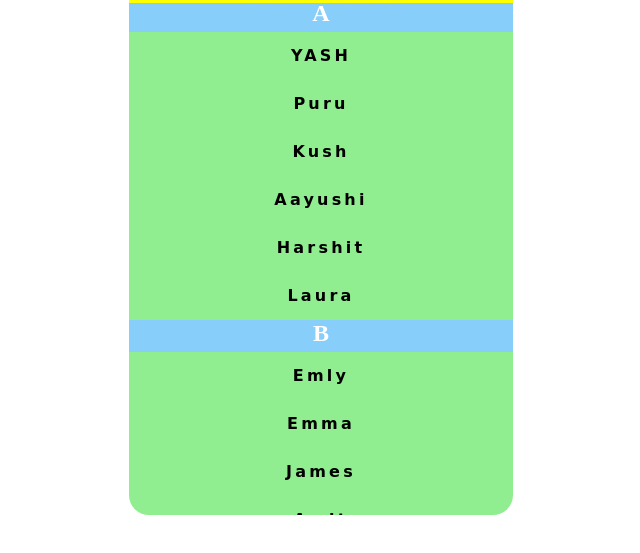
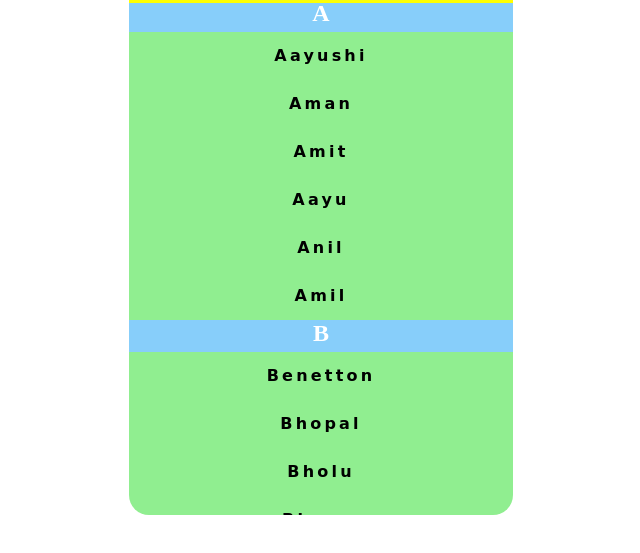
Before and after one commit to Thakran23/Group22assignments, a plain HTML site: page Web development/Assi/index.html in a window 1280 px wide. Shown: the part 205-758 px from the top of the page, without its empty margins (319-959 px from the left). Drawn offline with Linux system fonts and the light colour scheme.

Commit message:
Update index.html

```diff
--- a/Web development/Assi/index.html
+++ b/Web development/Assi/index.html
@@ -18,20 +18,20 @@
             <dl>
                 <dt> <span> A </span></dt>
                 <dd></dd>
-                <dd>YASH</dd>
-                <dd>Puru</dd>
-                <dd>Kush</dd>
                 <dd>Aayushi</dd>
-                <dd>Harshit</dd>
-                <dd>Laura</dd>
+                <dd>Aman</dd>
+                <dd>Amit</dd>
+                <dd>Aayu</dd>
+                <dd>Anil</dd>
+                <dd>Amil</dd>
 
                 <dt> <span>B</span></dt>
-                <dd>Emly</dd>
-                <dd>Emma</dd>
-                <dd>James</dd>
-                <dd>Amit</dd>
-                <dd>Candy</dd>
-                <dd>Cherry</dd>
+                <dd>Benetton</dd>
+                <dd>Bhopal</dd>
+                <dd>Bholu</dd>
+                <dd>Bheem</dd>
+                <dd>Bhishm</dd>
+                <dd>Bhindi</dd>
 
                 <dt> <span>C</span></dt>
                 <dd>Chris</dd>
@@ -43,14 +43,14 @@
                 <dt> <span>D</span></dt>
                 <dd>Dharam</dd>
                 <dd>Devu</dd>
-                <dd>Kamie</dd>
-                <dd>Jamie</dd>
+                <dd>Don</dd>
+                <dd>Dinni</dd>
                 <dd>Dimpy</dd>
 
                 <dt> <span>E</span></dt>
-                <dd>Luke</dd>
-                <dd>Duke</dd>
-                <dd>Muke</dd>
+                <dd>Ent</dd>
+                <dd>Emma</dd>
+                <dd>Emily</dd>
 
                 <dt> <span>T</span></dt>
                 <dd>Tom</dd>
@@ -60,13 +60,12 @@
                 <dd>Tye</dd>
 
                 <dt> <span>A</span></dt>
-                <dd>YASH</dd>
-                <dd>Puru</dd>
-                <dd>Kush</dd>
                 <dd>Aayushi</dd>
-                <dd>Emly</dd>
-                <dd>Emma</dd>
-                <dd>Ahmed</dd>
+                <dd>Aman</dd>
+                <dd>Amit</dd>
+                <dd>Aayu</dd>
+                <dd>Anil</dd>
+                <dd>Amil</dd>
 
                 <dt> <span>B</span></dt>
                 <dd>Ben</dd>
```
